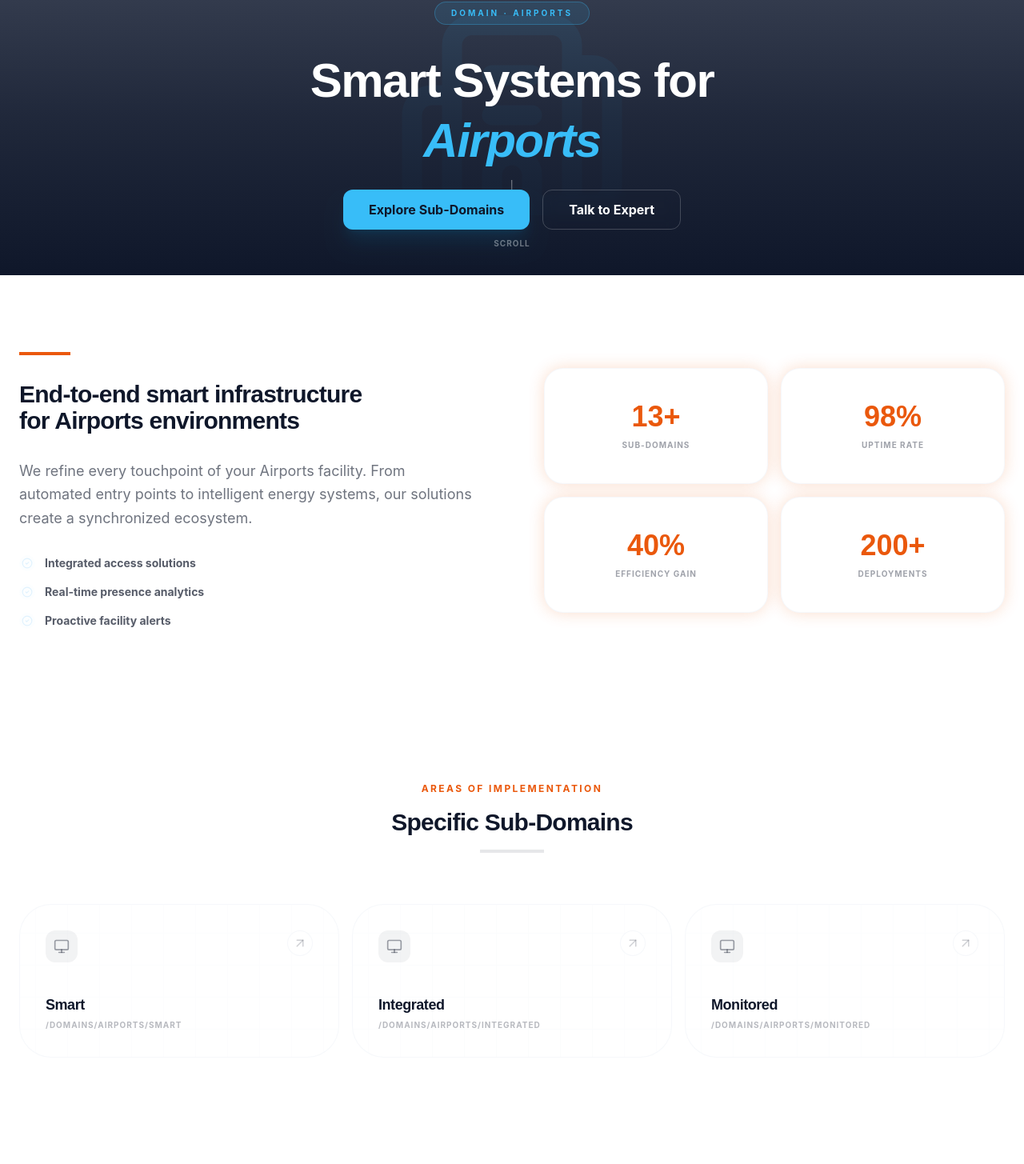
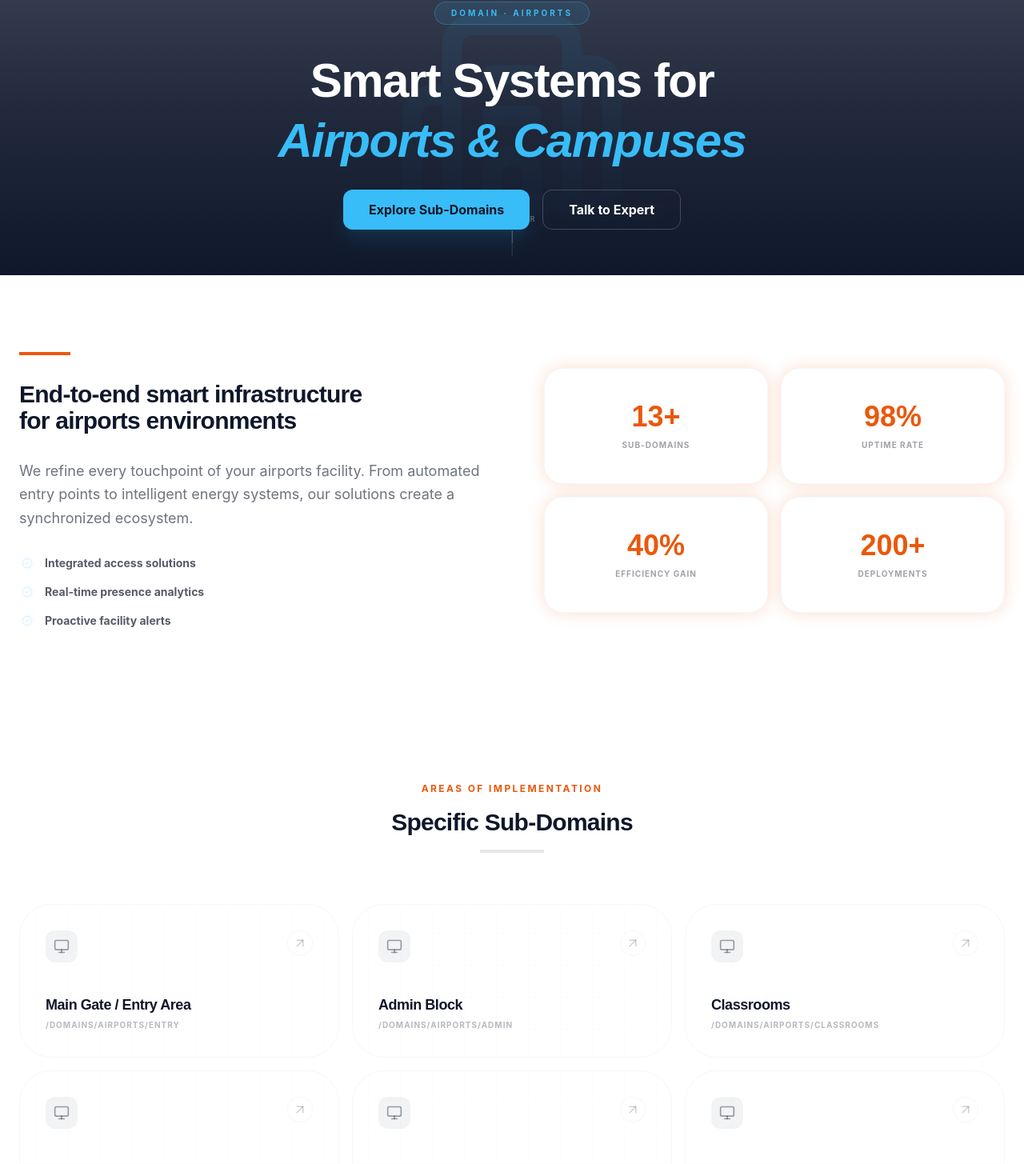
Before and after one commit to deepanshu076/NxSolution, a React (Vite) app: page /domains/airports in a window 1280 px wide. Shown: the part 136-1591 px from the top of the page at 80% size. Built offline with nearby package versions, Linux system fonts and the light colour scheme.

Commit message:
change sub-domain hero section

```diff
--- a/src/pages/DomainDetail.tsx
+++ b/src/pages/DomainDetail.tsx
@@ -12,20 +12,15 @@ import {
    Settings,
    CheckCircle2,
    Clock,
-  ArrowUpRight
+   ArrowUpRight,
+   Truck
 } from "lucide-react";
 import { domains } from "../constants/domains";
 
 export default function DomainDetail() {
    const { domain } = useParams();
 
-  const domainData = domains.find(d => d.id === domain);
-  const domainName = domainData?.name || (domain ? domain.charAt(0).toUpperCase() + domain.slice(1) : "Domain");
-
-  const subDomains = domainData?.subdomains.map(sd => ({
-    title: sd,
-    route: sd.toLowerCase().replace(/[^a-z0-9]+/g, '-').replace(/(^-|-$)/g, '')
-  })) || [
+   const subDomains = [
       { title: "Main Gate / Entry Area", route: "entry" },
       { title: "Admin Block", route: "admin" },
       { title: "Classrooms", route: "classrooms" },
@@ -36,6 +31,7 @@ export default function DomainDetail() {
       { title: "Parking Area", route: "parking" },
       { title: "Hostel Block", route: "hostel" },
    ];
+
    return (
       <div className="flex flex-col pt-20">
          {/* ── HERO ── */}
@@ -48,10 +44,10 @@ export default function DomainDetail() {
 
             <div className="container mx-auto px-6 relative z-10 text-center flex flex-col items-center">
                <div className="px-5 py-1.5 rounded-full border border-accent-sky/30 bg-accent-sky/10 text-accent-sky text-[10px] font-bold uppercase tracking-[.3em] mb-8">
-              Domain · {domainName.toUpperCase()}
+                  Domain · {domain?.toUpperCase()}
                </div>
                <h1 className="text-4xl md:text-6xl font-display font-bold text-pure-white mb-6 leading-tight">
-              Smart Systems for <br /> <span className="italic text-accent-sky">{domainName}</span>
+                  Smart Systems for <br /> <span className="italic text-accent-sky">{domain?.charAt(0).toUpperCase() + domain?.slice(1)} & Campuses</span>
                </h1>
                <div className="flex gap-4">
                   <button className="px-8 py-3 bg-accent-sky text-brand-black font-bold rounded-xl shadow-xl shadow-sky-500/10">Explore Sub-Domains</button>
@@ -59,9 +55,12 @@ export default function DomainDetail() {
                </div>
             </div>
 
-        <div className="absolute bottom-8 left-1/2 -translate-x-1/2 flex flex-col items-center gap-2">
-           <div className="w-px h-16 bg-gradient-to-b from-white/50 to-transparent" />
-           <span className="text-[10px] font-bold text-white/40 uppercase tracking-widest">Scroll</span>
+            {/* ── SCROLL INDICATOR ── */}
+            <div className="absolute bottom-6 left-1/2 -translate-x-1/2 flex flex-col items-center gap-2 opacity-70">
+               <span className="text-[9px] font-bold text-pure-white/40 uppercase tracking-[0.2em]">Discover</span>
+               <div className="w-[1px] h-8 bg-pure-white/20 relative overflow-hidden">
+                  <div className="w-full h-1/2 bg-pure-white/60 animate-[scrolldown_1.5s_ease-in-out_infinite]" />
+               </div>
             </div>
          </section>
 
@@ -71,9 +70,9 @@ export default function DomainDetail() {
                <div className="grid grid-cols-1 lg:grid-cols-2 gap-20 items-center">
                   <div>
                      <div className="w-16 h-1 bg-brand-walnut mb-8" />
-                 <h2 className="text-3xl font-display font-bold text-slate-blue mb-8 leading-[1.1]">End-to-end smart infrastructure <br /> for {domainName} environments</h2>
+                     <h2 className="text-3xl font-display font-bold text-slate-blue mb-8 leading-[1.1]">End-to-end smart infrastructure <br /> for {domain} environments</h2>
                      <p className="text-slate-blue/60 text-lg leading-relaxed mb-8">
-                    We refine every touchpoint of your {domainName} facility. From automated entry points to intelligent energy systems, our solutions create a synchronized ecosystem.
+                        We refine every touchpoint of your {domain} facility. From automated entry points to intelligent energy systems, our solutions create a synchronized ecosystem.
                      </p>
                      <div className="space-y-4">
                         {["Integrated access solutions", "Real-time presence analytics", "Proactive facility alerts"].map((pt, i) => (
@@ -146,7 +145,7 @@ export default function DomainDetail() {
             <div className="container mx-auto px-6">
                <div className="max-w-4xl mx-auto flex flex-col items-center text-center">
                   <span className="text-xs font-bold text-brand-walnut uppercase tracking-[.2em] mb-4 block">Ecosystem</span>
-              <h2 className="text-3xl font-display font-bold text-slate-blue mb-16">Smart Systems for {domainName.toUpperCase()}</h2>
+                  <h2 className="text-3xl font-display font-bold text-slate-blue mb-16">Smart Systems for {domain?.toUpperCase()}</h2>
 
                   <div className="grid grid-cols-2 md:grid-cols-4 gap-4 w-full">
                      {[
@@ -174,7 +173,7 @@ export default function DomainDetail() {
          {/* ── CTA ── */}
          <section className="py-24 bg-brand-black relative">
             <div className="container mx-auto px-6 text-center z-10 relative">
-           <h2 className="text-3xl md:text-5xl font-display font-bold text-pure-white mb-8">Start Your {domainName.toUpperCase()} Transformation</h2>
+               <h2 className="text-3xl md:text-5xl font-display font-bold text-pure-white mb-8">Start Your {domain?.toUpperCase()} Transformation</h2>
                <div className="flex flex-wrap justify-center gap-6">
                   <Link to="/consultation" className="px-10 py-5 bg-brand-walnut text-pure-white font-bold rounded-2xl transition-all hover:scale-105">Get Free Consultation</Link>
                   <Link to="/contact" className="px-10 py-5 border border-pure-white/20 text-pure-white font-bold rounded-2xl transition-all hover:bg-white/5">Contact Support</Link>
@@ -184,5 +183,3 @@ export default function DomainDetail() {
       </div>
    );
 }
-
-import { Truck } from "lucide-react";
```
Lines whose indentation alone changed are shown as unchanged.
